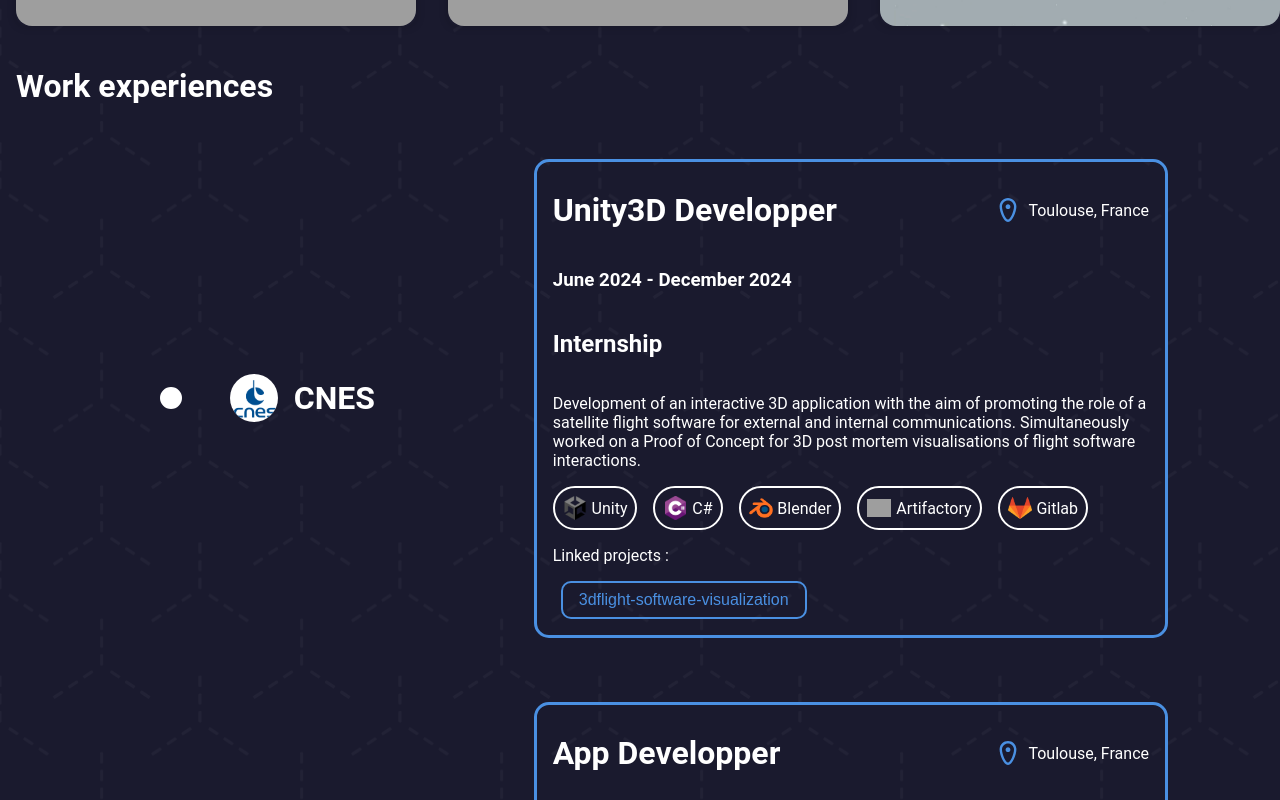
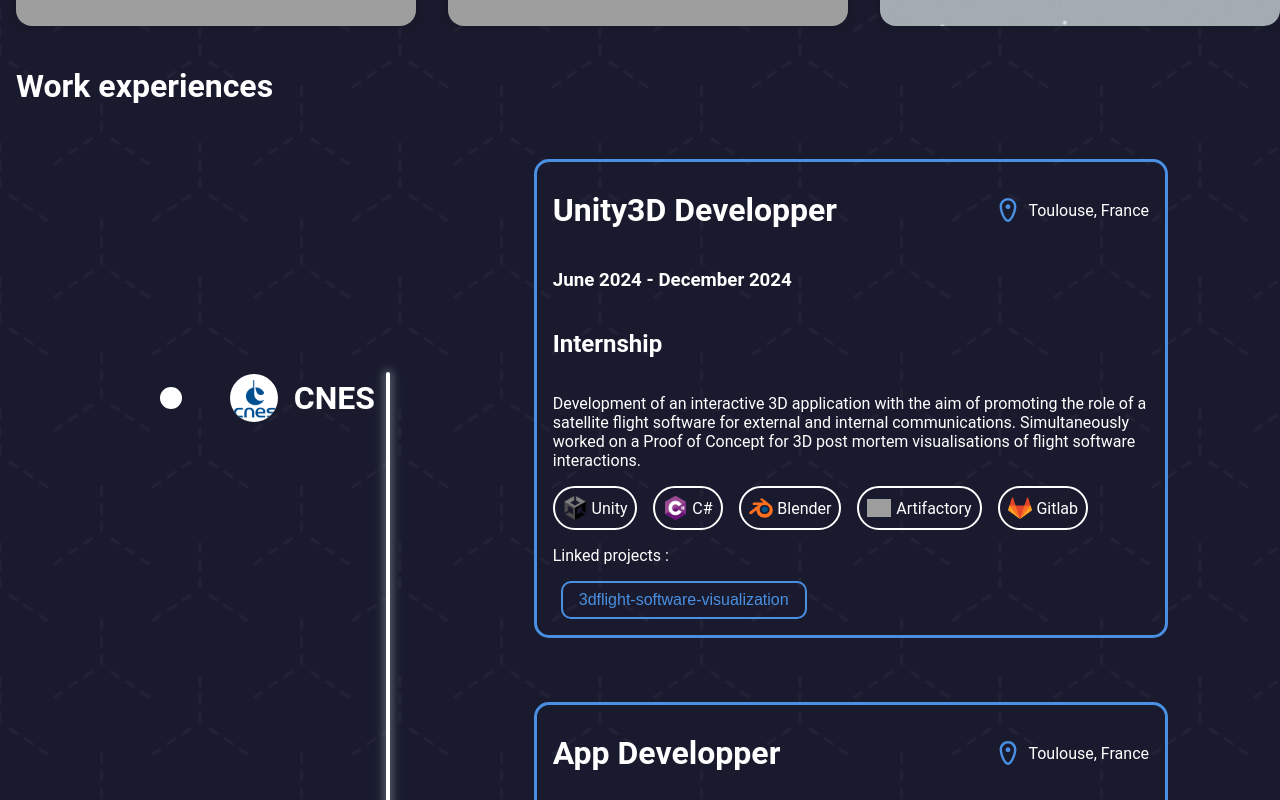
Before and after one commit to antonin-tarrade/portfolio-v2, a React (Create React App) app in the folder eportfolio-app/: page / in a window 1280 px wide. Shown: the part 1100-1900 px from the top of the page. Built offline with nearby package versions, Linux system fonts and the light colour scheme; grey boxes are pictures that could not be loaded.

Commit message:
Added Timeline animation for the work experiences section

```diff
--- /dev/null
+++ b/eportfolio-app/src/components/Timeline.css
@@ -0,0 +1,22 @@
+.timeline-container {
+    position: relative;
+    width: 100%;
+}
+
+.timeline-line {
+    position: absolute;
+    left: 24.1em;
+    top: 15.3em;
+    width: 4px;
+    height: calc(100% - 28em);
+    background: #fff;
+    border-radius: 2px;
+    z-index: 0;
+    transform: scaleY(0);
+    transform-origin: top;
+    transition: transform 0.3s cubic-bezier(0.77,0,0.175,1);
+    box-shadow: 0 0 8px 2px rgba(255,255,255,0.3), 0 0 16px 4px rgba(80,227,194,0.07);
+}
+.timeline-line.visible {
+    transform: scaleY(1);
+}
--- /dev/null
+++ b/eportfolio-app/src/components/Timeline.jsx
@@ -0,0 +1,41 @@
+import React, { useRef, useEffect, useState } from "react";
+import "./Timeline.css";
+import Experience from "./Experience.jsx";
+
+const Timeline = ({ experiences }) => {
+  const lineRef = useRef(null);
+  const containerRef = useRef(null);
+  const [scale, setScale] = useState(0);
+
+  useEffect(() => {
+    const onScroll = () => {
+      if (!containerRef.current || !lineRef.current) return;
+      const rect = containerRef.current.getBoundingClientRect();
+      const windowHeight = window.innerHeight;
+      const totalHeight = rect.height;
+      const offset = 200;
+      const visible = Math.min(windowHeight - rect.top + offset, totalHeight);
+      const progress = Math.max(0, Math.min(visible / totalHeight, 1));
+      setScale(progress);
+    };
+
+    window.addEventListener("scroll", onScroll);
+    onScroll();
+    return () => window.removeEventListener("scroll", onScroll);
+  }, []);
+
+  return (
+    <div className="timeline-container" ref={containerRef}>
+      <div
+        ref={lineRef}
+        className="timeline-line"
+        style={{ transform: `scaleY(${scale})` }}
+      />
+      {experiences.map((exp, idx) => (
+        <Experience key={idx} experience={exp} />
+      ))}
+    </div>
+  );
+};
+
+export default Timeline;
--- a/eportfolio-app/src/components/Work.jsx
+++ b/eportfolio-app/src/components/Work.jsx
@@ -1,21 +1,15 @@
 import React from "react";
-import Experience from "./Experience";
-import experiences from "../data/experiences.json"
-import "./Work.css"
+import Timeline from "./Timeline.jsx";
+import experiences from "../data/experiences.json";
+import "./Work.css";
+
 const Work = () => {
     return (
-
         <div className="work-section">
             <h1 className="work-title">Work experiences</h1>
-            <div className="work-container">
-
-                {experiences.map(experience => (
-
-                        <Experience key={experience.company} experience={experience} />
-                    ))}
-            </div>
+            <Timeline experiences={experiences} />
         </div>
-    )
-}
+    );
+};
 
 export default Work;
```
